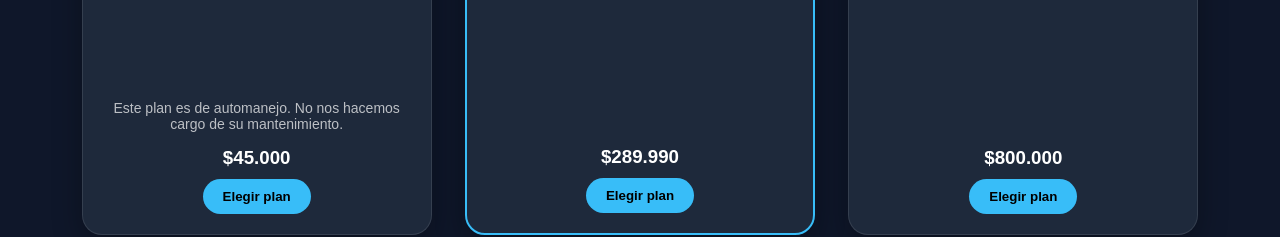
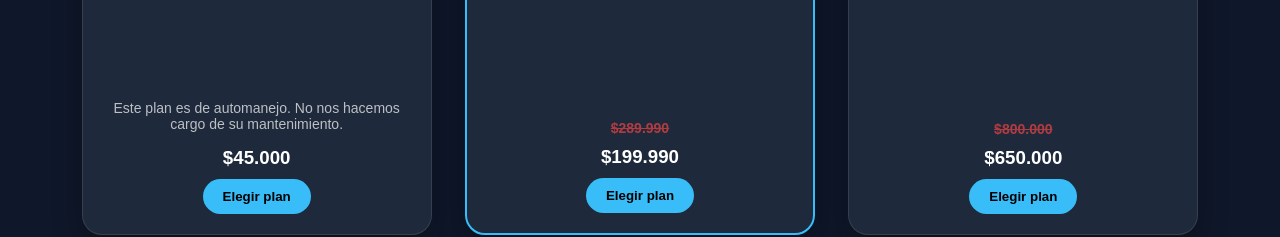
Before and after one commit to Lukasvenegas/ZILIX, a website: page servicios.html in a window 1280 px wide. Shown: the part 864-1101 px from the top of the page. Drawn offline with Linux system fonts and the light colour scheme.

Commit message:
Update servicios.html

```diff
--- a/servicios.html
+++ b/servicios.html
@@ -76,7 +76,8 @@
                 <li>Certificado SSL</li>
             </ul>
             <div class="price">
-                <h3>$289.990</h3>
+                <h3 class="antes">$289.990</h3>
+                <h3>$199.990</h3>
                 <button>Elegir plan</button>
             </div>
         </div>
@@ -97,7 +98,8 @@
                 <li>Actualizaciones mensuales</li>
             </ul>
             <div class="price">
-                <h3>$800.000</h3>
+                <h3 class="antes">$800.000</h3>
+                <h3>$650.000</h3>
                 <button>Elegir plan</button>
             </div>
         </div>
```
